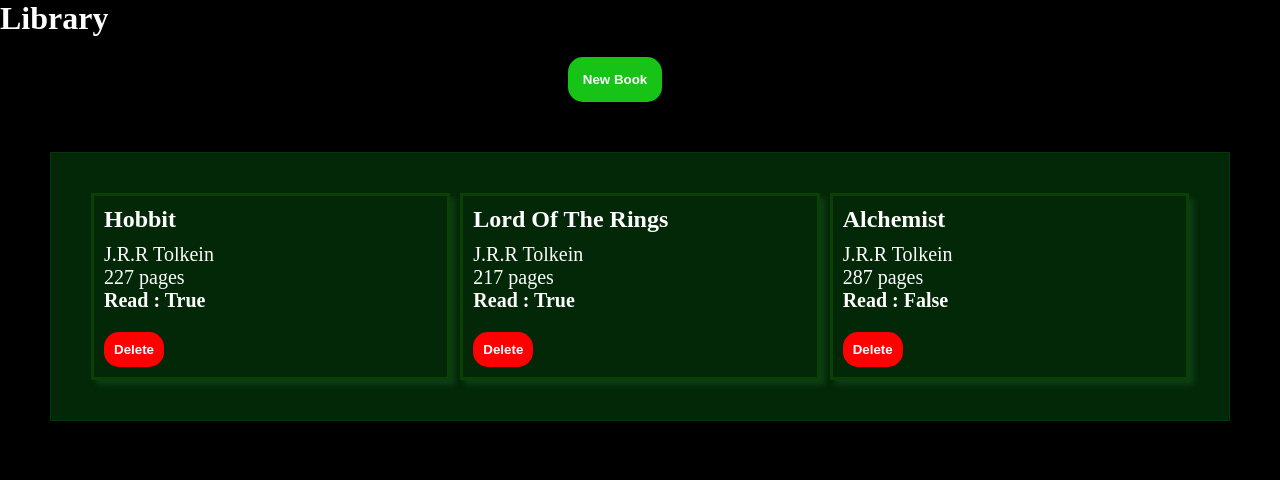
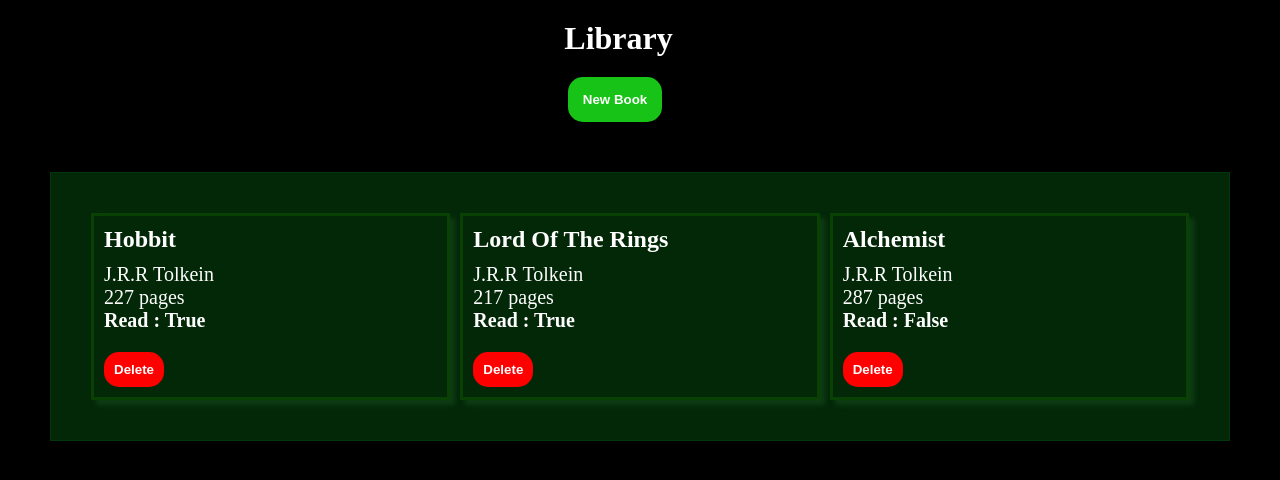
Before and after one commit to mustafa-bhatti/Library, a plain HTML site: page index.html in a window 1280 px wide. Drawn offline with Linux system fonts and the light colour scheme.

Commit message:
centers the h1 heading of Library

```diff
--- a/styles.css
+++ b/styles.css
@@ -4,6 +4,11 @@
     box-sizing: border-box;
     --green : rgb(1, 26, 3);
     --greenLight: rgb(22, 195, 22);
+}
+h1{
+    text-align: center;
+    margin-top: 20px;
+    margin-right: 43px
 }
 body{
     color: white;
```
